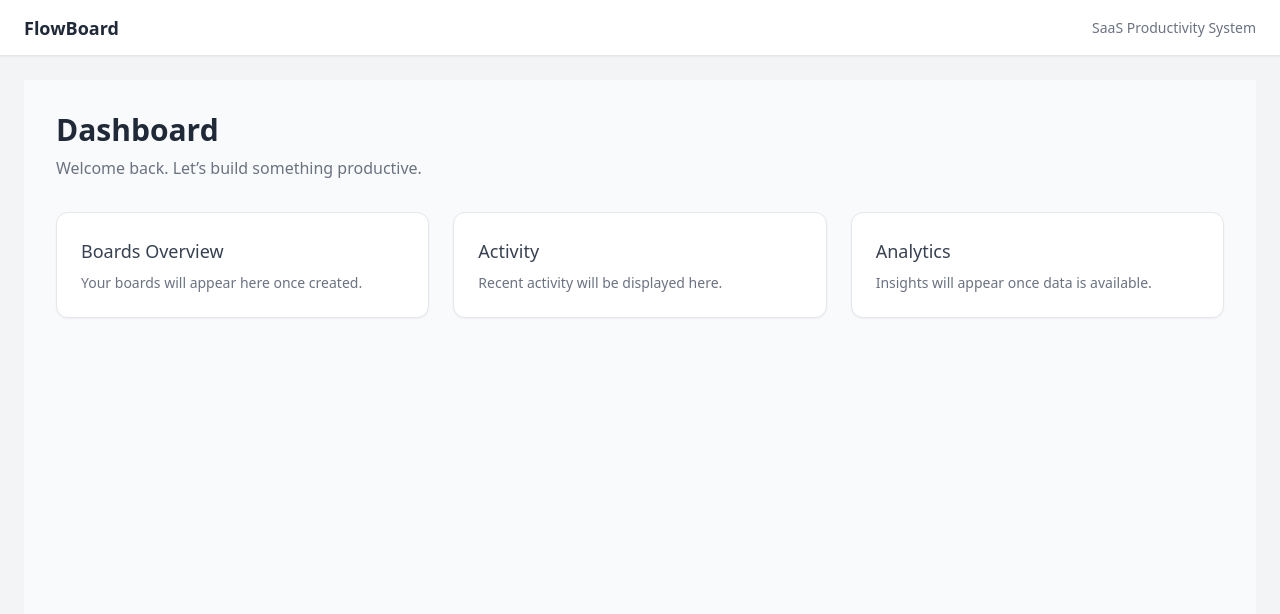
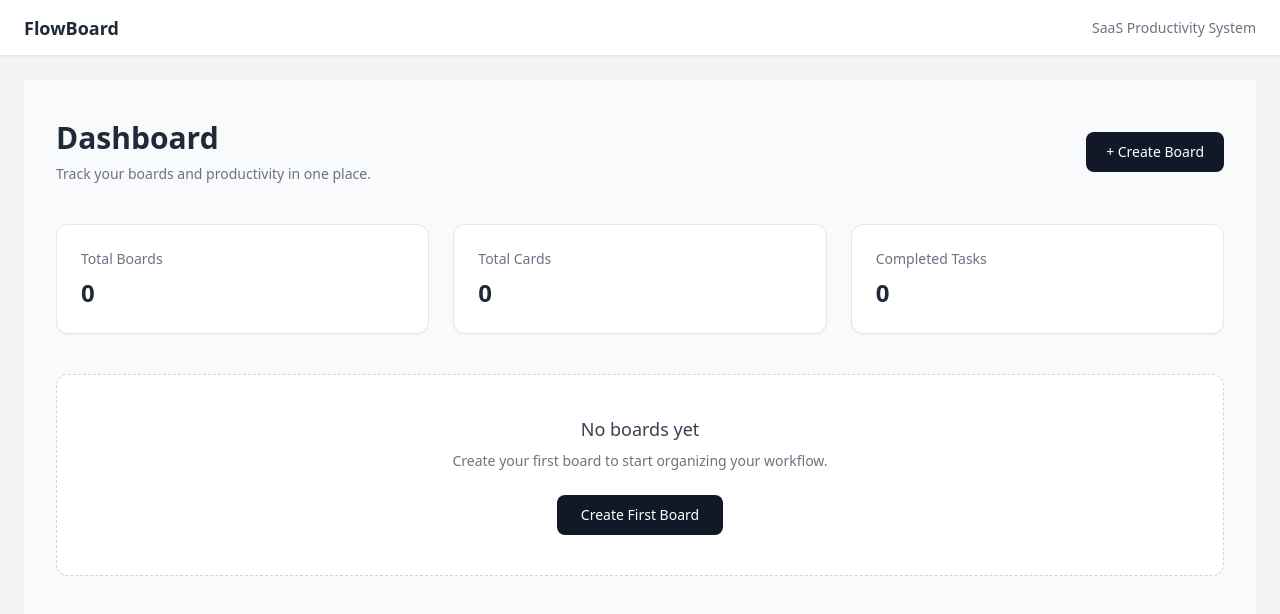
Before and after one commit to SrihariPasagadugula/flowboard, a React (Vite) app in the folder frontend/: page / in a window 1280 px wide. Shown: the top 614 px of the page. Built offline with nearby package versions, Linux system fonts and the light colour scheme; sample sign-in values are in the browser's storage.

Commit message:
feat: improve dashboard layout with SaaS placeholder UI

```diff
--- a/frontend/src/features/dashboard/pages/DashboardPage.tsx
+++ b/frontend/src/features/dashboard/pages/DashboardPage.tsx
@@ -1,39 +1,48 @@
 const DashboardPage = () => {
   return (
-    <div className="min-h-[calc(100vh-4rem)] bg-gray-50 p-8">
+    <div className="min-h-[calc(100vh-4rem)] bg-gray-50 px-8 py-10">
       <div className="max-w-7xl mx-auto">
-        {/* Header */}
-        <div className="mb-8">
-          <h1 className="text-3xl font-semibold text-gray-800">Dashboard</h1>
-          <p className="text-gray-500 mt-2">
-            Welcome back. Let’s build something productive.
-          </p>
-        </div>
-
-        {/* Placeholder Grid */}
-        <div className="grid grid-cols-1 md:grid-cols-2 lg:grid-cols-3 gap-6">
-          <div className="bg-white rounded-xl shadow-sm border border-gray-200 p-6">
-            <h2 className="text-lg font-medium text-gray-700">
-              Boards Overview
-            </h2>
-            <p className="text-sm text-gray-500 mt-2">
-              Your boards will appear here once created.
+        {/* Top Section */}
+        <div className="flex items-center justify-between mb-10">
+          <div>
+            <h1 className="text-3xl font-semibold text-gray-800">Dashboard</h1>
+            <p className="text-gray-500 mt-2 text-sm">
+              Track your boards and productivity in one place.
             </p>
           </div>
 
-          <div className="bg-white rounded-xl shadow-sm border border-gray-200 p-6">
-            <h2 className="text-lg font-medium text-gray-700">Activity</h2>
-            <p className="text-sm text-gray-500 mt-2">
-              Recent activity will be displayed here.
-            </p>
+          <button className="px-5 py-2.5 bg-gray-900 text-white text-sm font-medium rounded-lg hover:bg-gray-800 transition">
+            + Create Board
+          </button>
+        </div>
+
+        {/* Stats Row */}
+        <div className="grid grid-cols-1 sm:grid-cols-3 gap-6 mb-10">
+          <div className="bg-white rounded-xl border border-gray-200 p-6 shadow-sm">
+            <p className="text-sm text-gray-500">Total Boards</p>
+            <h2 className="text-2xl font-semibold mt-2 text-gray-800">0</h2>
           </div>
 
-          <div className="bg-white rounded-xl shadow-sm border border-gray-200 p-6">
-            <h2 className="text-lg font-medium text-gray-700">Analytics</h2>
-            <p className="text-sm text-gray-500 mt-2">
-              Insights will appear once data is available.
-            </p>
+          <div className="bg-white rounded-xl border border-gray-200 p-6 shadow-sm">
+            <p className="text-sm text-gray-500">Total Cards</p>
+            <h2 className="text-2xl font-semibold mt-2 text-gray-800">0</h2>
           </div>
+
+          <div className="bg-white rounded-xl border border-gray-200 p-6 shadow-sm">
+            <p className="text-sm text-gray-500">Completed Tasks</p>
+            <h2 className="text-2xl font-semibold mt-2 text-gray-800">0</h2>
+          </div>
+        </div>
+
+        {/* Empty State Section */}
+        <div className="bg-white border border-dashed border-gray-300 rounded-xl p-10 text-center">
+          <h3 className="text-lg font-medium text-gray-700">No boards yet</h3>
+          <p className="text-sm text-gray-500 mt-2">
+            Create your first board to start organizing your workflow.
+          </p>
+          <button className="mt-6 px-6 py-2.5 bg-gray-900 text-white text-sm rounded-lg hover:bg-gray-800 transition">
+            Create First Board
+          </button>
         </div>
       </div>
     </div>
```
